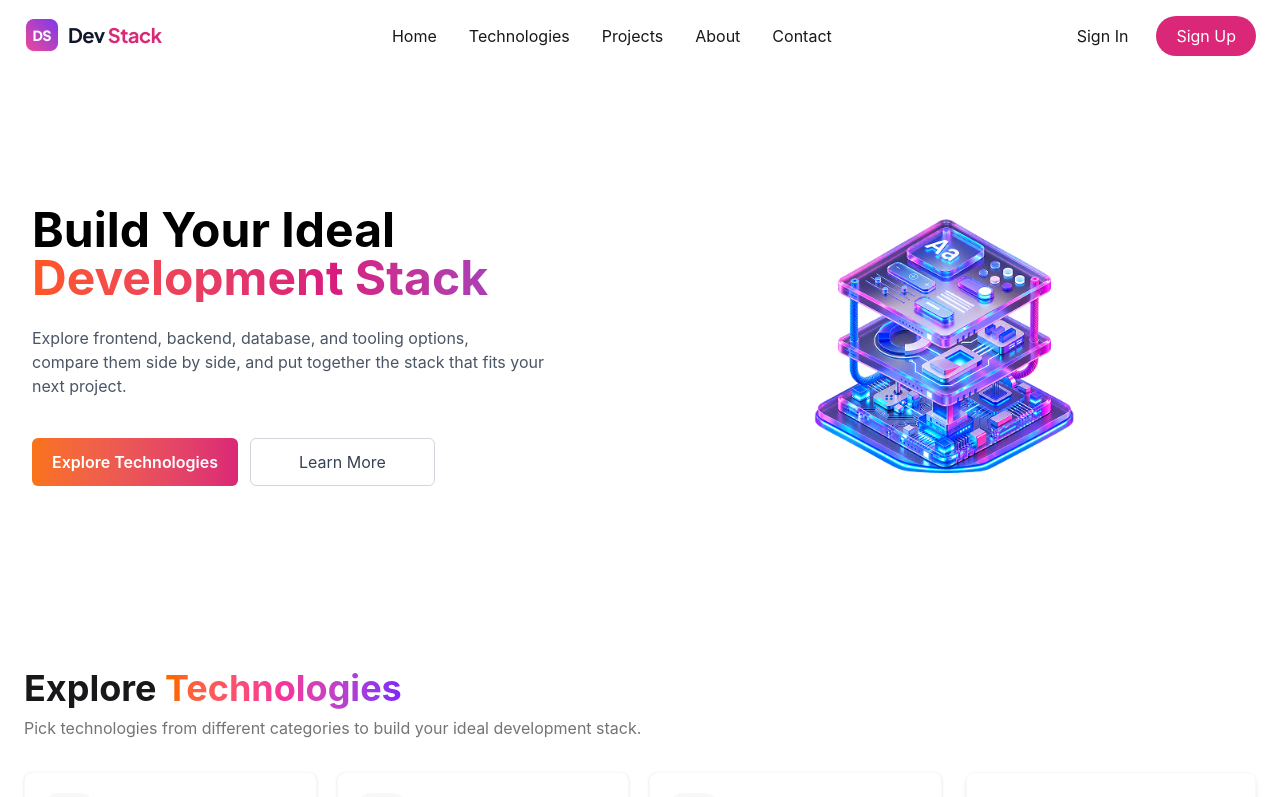
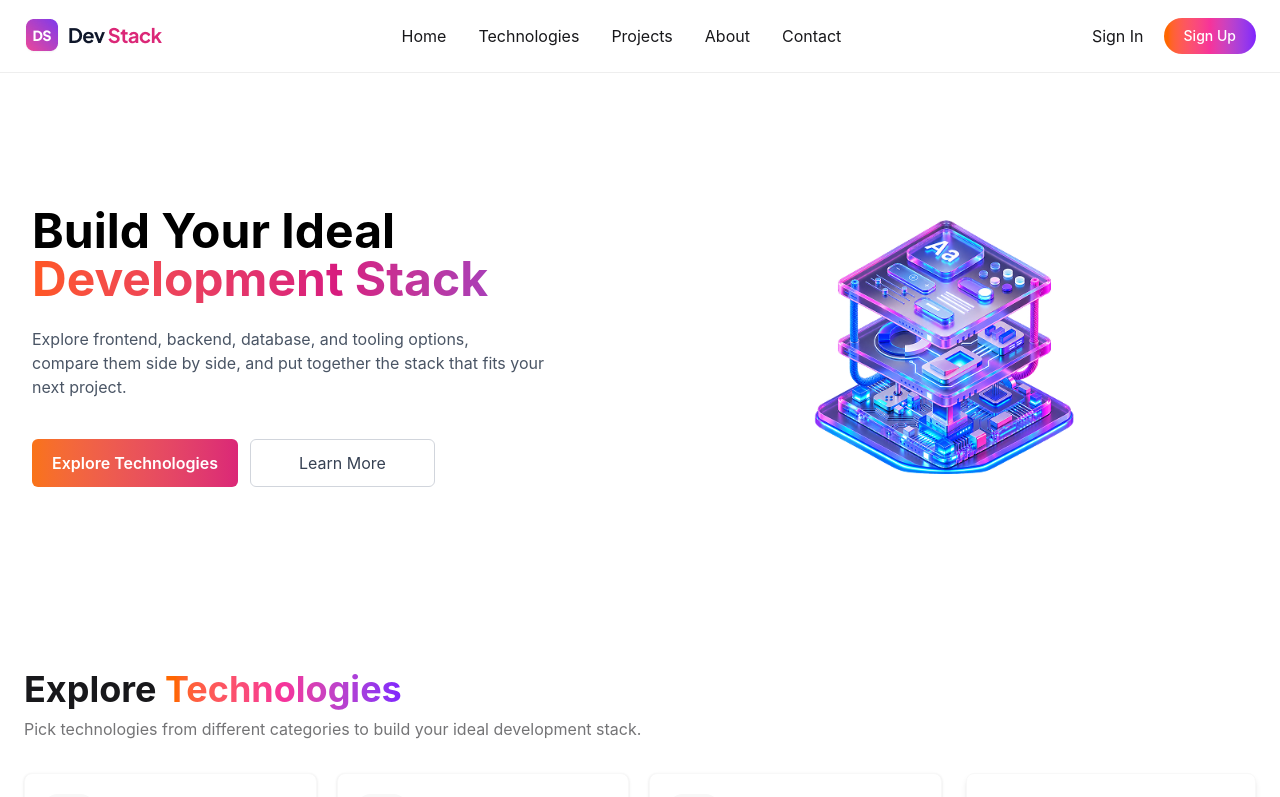
Before and after one commit to Faiazrahman07/dev-stack, a React (Vite) app: page / in a window 1280 px wide. Shown: the top 797 px of the page. Built offline with nearby package versions, Linux system fonts and the light colour scheme.

Commit message:
improve navbar section

```diff
--- a/src/Components/navbar.tsx
+++ b/src/Components/navbar.tsx
@@ -1,26 +1,65 @@
 
-import Logo from '../assets/logo-text.png';
+import Logo from "../assets/logo-text.png";
+
 const Navbar = () => {
   return (
+    <nav className="sticky top-0 z-50 border-b border-base-300 bg-base-100">
+      <div className="container mx-auto flex items-center justify-between px-4 py-4 md:px-6">
 
-      <nav className="sticky top-0  z-50 bg-base-100">
-        <div className="container mx-auto flex items-center justify-between px-6 py-4">
+        <button className="btn btn-ghost btn-circle md:hidden" aria-label="Open menu">
+          ☰
+        </button>
 
-         <div>
-          <img src={Logo} alt="" />
-         </div>
-     <ul className='flex items-center gap-8'>
-      <li>Home</li>
-      <li>Technologies</li>
-      <li>Projects</li>
-      <li>About</li>
-      <li>Contact</li>
-     </ul>
 
-    <div className="flex items-center gap-3"> <button className="px-4 py-2"> Sign In </button> <button className="rounded-full bg-[#DB2777] px-5 py-2 text-white"> Sign Up </button>
-    </div>
-    </div>
-      </nav>
+        <div className="flex items-center">
+          <img
+            src={Logo}
+            alt="Dev Stack"
+            className="h-9 w-auto"
+          />
+        </div>
+
+
+        <ul className="hidden items-center gap-8 md:flex">
+          <li>
+            <a href="#" className="transition-colors hover:text-pink-500">
+              Home
+            </a>
+          </li>
+          <li>
+            <a href="#technologies" className="transition-colors hover:text-pink-500">
+              Technologies
+            </a>
+          </li>
+          <li>
+            <a href="#projects" className="transition-colors hover:text-pink-500">
+              Projects
+            </a>
+          </li>
+          <li>
+            <a href="#about" className="transition-colors hover:text-pink-500">
+              About
+            </a>
+          </li>
+          <li>
+            <a href="#contact" className="transition-colors hover:text-pink-500">
+              Contact
+            </a>
+          </li>
+        </ul>
+
+
+        <div className="flex items-center gap-2">
+          <button className="hidden px-3 py-2 transition-colors hover:text-pink-500 sm:block">
+            Sign In
+          </button>
+
+          <button className="rounded-full bg-linear-to-r from-orange-500 via-pink-500 to-violet-600 px-4 py-2 text-sm font-medium text-white transition-transform hover:scale-105 sm:px-5">
+            Sign Up
+          </button>
+        </div>
+      </div>
+    </nav>
   );
 };
 
```
